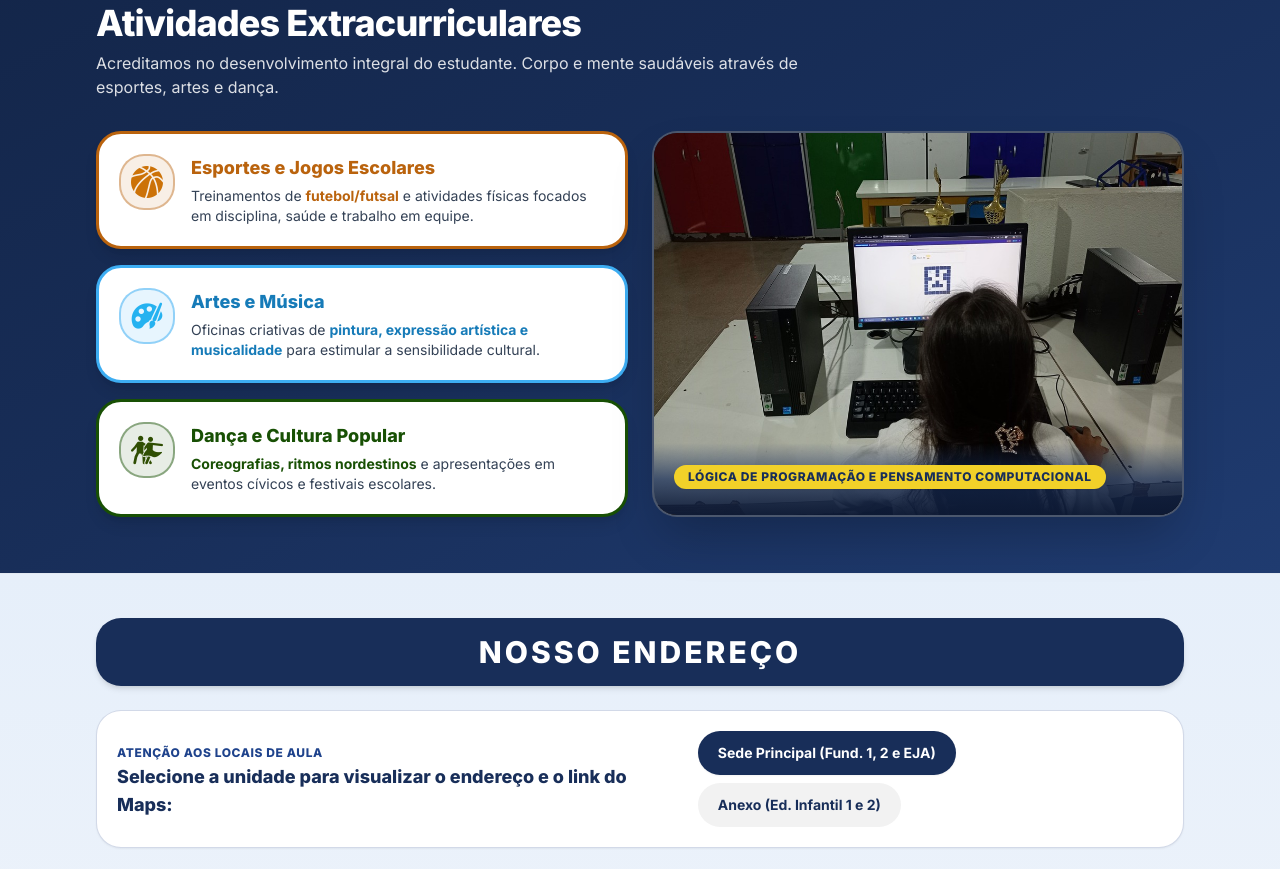
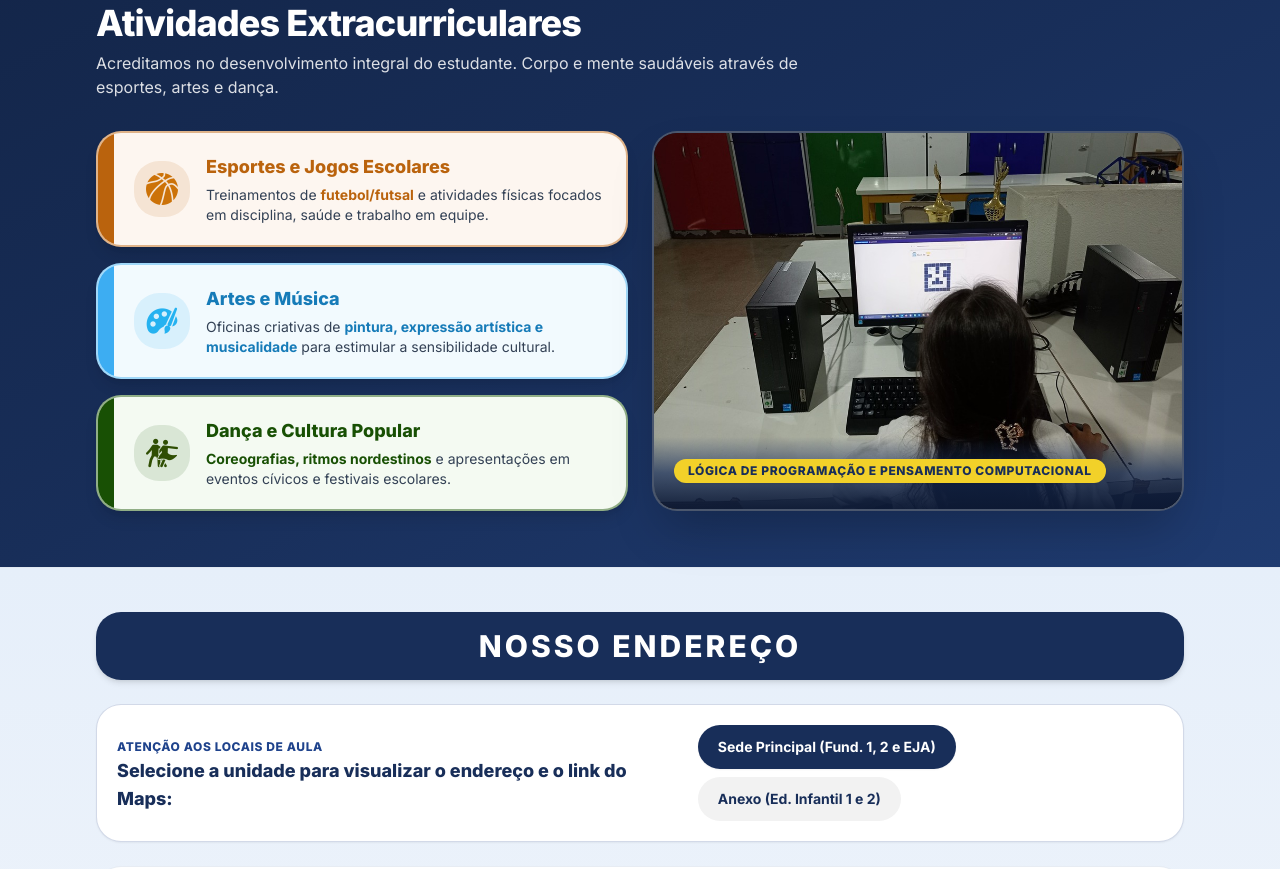
Before and after one commit to DevJeanVitor/Esc31deMarco, a plain HTML site: page index.html in a window 1280 px wide. Shown: the part 7756-8625 px from the top of the page. Drawn offline with nearby package versions, Linux system fonts and the light colour scheme; files whose address does not match are found by name.

Commit message:
Update index.html

```diff
--- a/index.html
+++ b/index.html
@@ -33,13 +33,13 @@
               earth: '#6F3A06',
               skySoft: '#EEF6FC',
               goldSoft: '#FDFBF2',
-            }
+            },
           },
           borderRadius: {
-            'card': '25px',
-          }
-        }
-      }
+            card: '25px',
+          },
+        },
+      },
     };
   </script>
 
@@ -1512,8 +1512,10 @@
         <div class="grid grid-cols-1 lg:grid-cols-12 gap-6 items-stretch">
           <div class="lg:col-span-6 flex flex-col justify-between gap-4">
 
-            <div style="border-color: #BA630D;" class="hover-lift bg-white p-4 sm:p-5 r-25 flex items-start gap-4 border-[3px] shadow-lg">
-              <div style="background-color: rgba(186, 99, 13, 0.1); border-color: rgba(186, 99, 13, 0.4);" class="w-14 h-14 p-2.5 r-25 border-2 flex items-center justify-center shrink-0">
+            <div style="border-color: rgba(186, 99, 13, 0.45);" class="hover-lift bg-[#FDF6F0] r-25 overflow-hidden flex items-stretch border-2 shadow-lg">
+              <div style="background-color: #BA630D;" class="w-3 sm:w-4 shrink-0" aria-hidden="true"></div>
+              <div class="p-4 sm:p-5 flex items-center gap-4 flex-1">
+                <div style="background-color: rgba(186, 99, 13, 0.12);" class="w-12 h-12 sm:w-14 sm:h-14 p-2.5 r-25 flex items-center justify-center shrink-0">
                   <img
                     src="Imagens/Icones/extra-esportes.png"
                     alt="Ícone de Esportes e Jogos Escolares"
@@ -1521,20 +1523,23 @@
                     decoding="async"
                     data-color="#BA630D"
                     style="filter: brightness(0) saturate(100%) invert(43%) sepia(83%) saturate(1650%) hue-rotate(12deg) brightness(93%) contrast(94%);"
-                  class="w-8 h-8 object-contain block"
+                    class="w-7 h-7 sm:w-8 sm:h-8 object-contain block"
                     onerror="handleIconFallback(this, 'sports')"
                   />
                 </div>
                 <div>
-                <h3 style="color: #BA630D;" class="font-extrabold text-base sm:text-lg">Esportes e Jogos Escolares</h3>
+                  <h3 style="color: #BA630D;" class="font-extrabold text-base sm:text-lg leading-snug">Esportes e Jogos Escolares</h3>
                   <p class="text-xs sm:text-sm mt-1 text-slate-700 leading-relaxed">
                     Treinamentos de <strong style="color: #BA630D;">futebol/futsal</strong> e atividades físicas focados em disciplina, saúde e trabalho em equipe.
                   </p>
                 </div>
               </div>
-
-            <div style="border-color: #3DADF2;" class="hover-lift bg-white p-4 sm:p-5 r-25 flex items-start gap-4 border-[3px] shadow-lg">
-              <div style="background-color: rgba(61, 173, 242, 0.12); border-color: rgba(61, 173, 242, 0.5);" class="w-14 h-14 p-2.5 r-25 border-2 flex items-center justify-center shrink-0">
+            </div>
+
+            <div style="border-color: rgba(61, 173, 242, 0.45);" class="hover-lift bg-[#F2FAFE] r-25 overflow-hidden flex items-stretch border-2 shadow-lg">
+              <div style="background-color: #3DADF2;" class="w-3 sm:w-4 shrink-0" aria-hidden="true"></div>
+              <div class="p-4 sm:p-5 flex items-center gap-4 flex-1">
+                <div style="background-color: rgba(61, 173, 242, 0.14);" class="w-12 h-12 sm:w-14 sm:h-14 p-2.5 r-25 flex items-center justify-center shrink-0">
                   <img
                     src="Imagens/Icones/extra-artes-musica.png"
                     alt="Ícone de Artes e Música"
@@ -1542,19 +1547,23 @@
                     decoding="async"
                     data-color="#3DADF2"
                     style="filter: brightness(0) saturate(100%) invert(61%) sepia(63%) saturate(2340%) hue-rotate(166deg) brightness(98%) contrast(92%);"
-                  class="w-8 h-8 object-contain block"
+                    class="w-7 h-7 sm:w-8 sm:h-8 object-contain block"
                     onerror="handleIconFallback(this, 'art')"
                   />
                 </div>
                 <div>
-                <h3 style="color: #167BB8;" class="font-extrabold text-base sm:text-lg">Artes e Música</h3>
+                  <h3 style="color: #167BB8;" class="font-extrabold text-base sm:text-lg leading-snug">Artes e Música</h3>
                   <p class="text-xs sm:text-sm mt-1 text-slate-700 leading-relaxed">
                     Oficinas criativas de <strong style="color: #167BB8;">pintura, expressão artística e musicalidade</strong> para estimular a sensibilidade cultural.
                   </p>
                 </div>
               </div>
-            <div style="border-color: #185004;" class="hover-lift bg-white p-4 sm:p-5 r-25 flex items-start gap-4 border-[3px] shadow-lg">
-              <div style="background-color: rgba(24, 80, 4, 0.1); border-color: rgba(24, 80, 4, 0.45);" class="w-14 h-14 p-2.5 r-25 border-2 flex items-center justify-center shrink-0">
+            </div>
+
+            <div style="border-color: rgba(24, 80, 4, 0.45);" class="hover-lift bg-[#F4FAF2] r-25 overflow-hidden flex items-stretch border-2 shadow-lg">
+              <div style="background-color: #185004;" class="w-3 sm:w-4 shrink-0" aria-hidden="true"></div>
+              <div class="p-4 sm:p-5 flex items-center gap-4 flex-1">
+                <div style="background-color: rgba(24, 80, 4, 0.12);" class="w-12 h-12 sm:w-14 sm:h-14 p-2.5 r-25 flex items-center justify-center shrink-0">
                   <img
                     src="Imagens/Icones/extra-danca-cultura.png"
                     alt="Ícone de Dança e Cultura Popular"
@@ -1562,18 +1571,21 @@
                     decoding="async"
                     data-color="#185004"
                     style="filter: brightness(0) saturate(100%) invert(18%) sepia(85%) saturate(2400%) hue-rotate(66deg) brightness(88%) contrast(98%);"
-                  class="w-8 h-8 object-contain block"
+                    class="w-7 h-7 sm:w-8 sm:h-8 object-contain block"
                     onerror="handleIconFallback(this, 'dance')"
                   />
                 </div>
                 <div>
-                <h3 style="color: #185004;" class="font-extrabold text-base sm:text-lg">Dança e Cultura Popular</h3>
+                  <h3 style="color: #185004;" class="font-extrabold text-base sm:text-lg leading-snug">Dança e Cultura Popular</h3>
                   <p class="text-xs sm:text-sm mt-1 text-slate-700 leading-relaxed">
                     <strong style="color: #185004;">Coreografias, ritmos nordestinos</strong> e apresentações em eventos cívicos e festivais escolares.
                   </p>
                 </div>
               </div>
             </div>
+
+          </div>
+
           <div class="lg:col-span-6 flex">
             <div class="relative w-full h-[300px] sm:h-[360px] lg:h-full lg:min-h-[300px] r-25 overflow-hidden shadow-2xl border-2 border-white/25 bg-[#0F1E3C]">
               <img
```
Lines whose indentation alone changed are shown as unchanged.
